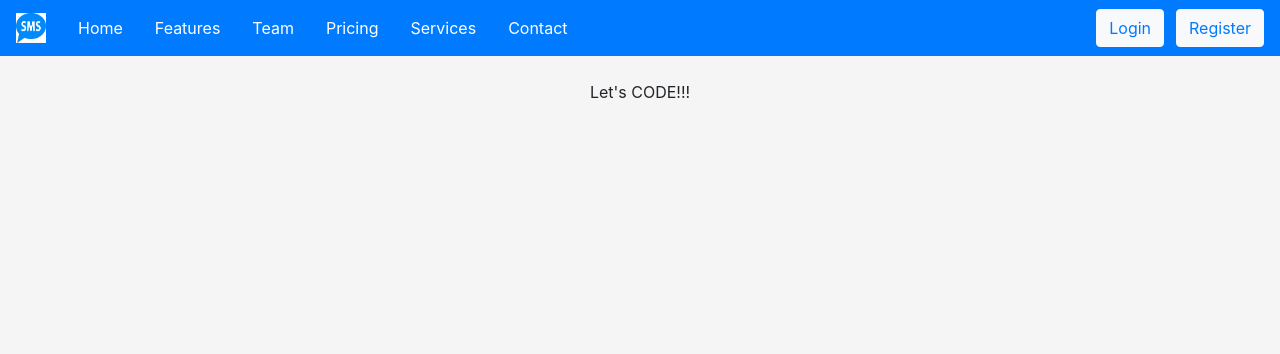
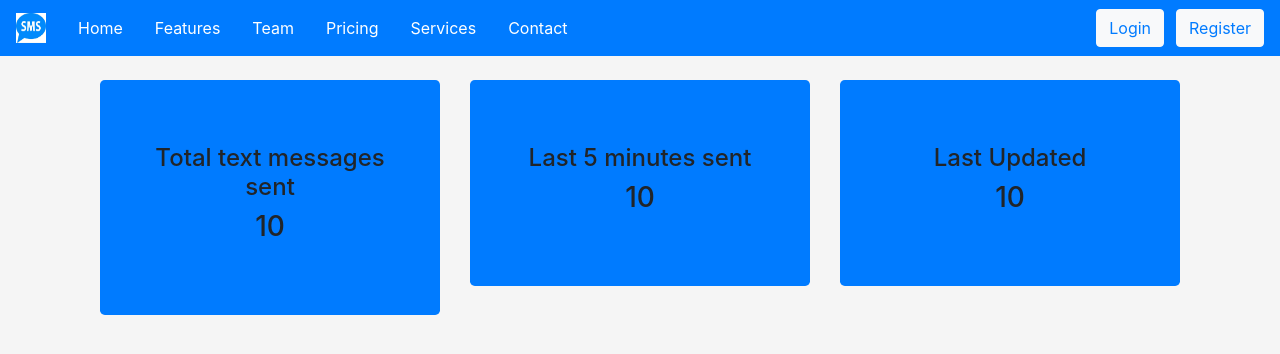
Before and after one commit to NegassaB/Django-SMS-API-with-pricing-and-receipt, a Django app: template ui/templates/ui/dashboard.html in a window 1280 px wide. Shown: the top 354 px of the page. Run offline with Django 3.2, Linux system fonts and the light colour scheme; the template is opened without the code that fills it, so the values that code supplies are empty; some libraries are stand-ins or nearby versions.

Commit message:
building the dashboard for each individual user, the html and css part is complete now we move on to js, jquery and ajax. And login_request from ui.views module no longer displays the user token.

```diff
--- /dev/null
+++ b/ui/static/ui/js/updatedashboard.js
@@ -0,0 +1,5 @@
+window.onload = updateData;
+
+function updateData(){
+
+}
--- a/ui/templates/ui/dashboard.html
+++ b/ui/templates/ui/dashboard.html
@@ -1,4 +1,33 @@
 {% extends 'ui/base.html' %}
+{% load static %}
 {% block content%}
-<p class="mb-auto">Let's CODE!!!</p>
+<div class="container-fluid">
+    <div class="row">
+        <div class="col-sm">
+            <div class="jumbotron bg-primary">
+                <h4>Total text messages sent</h4>
+                <h3 class="text-center" id="totalsent">
+                    10
+                </h3>
+            </div>
+        </div>
+        <div class="col-sm">
+            <div class="jumbotron bg-primary">
+                <h4>Last 5 minutes sent</h4>
+                <h3 class="text-center" id="last5minsent">
+                    10
+                </h3>
+            </div>
+        </div>
+        <div class="col-sm">
+            <div class="jumbotron bg-primary">
+                <h4>Last Updated</h4>
+                <h3 class="text-center" id="lastupdate">
+                    10
+                </h3>
+            </div>
+        </div>
+    </div>
+</div>
+<script src="{% static 'ui/js/updatedashboard.js' %}"></script>
 {% endblock %}
--- a/ui/views.py
+++ b/ui/views.py
@@ -53,7 +53,7 @@ def login_request(request):
             if login_response is not None:
                 user_token = login_response.text
                 messages.success(request, f"You are now logged in as {payload['username']}", fail_silently=True)
-                messages.info(request, f"{user_token}")
+                # messages.info(request, f"{user_token}")
                 return redirect('ui:dashboard', username=payload['username'])
             else:
                 messages.error(request, "Incorrect username or password")
```
